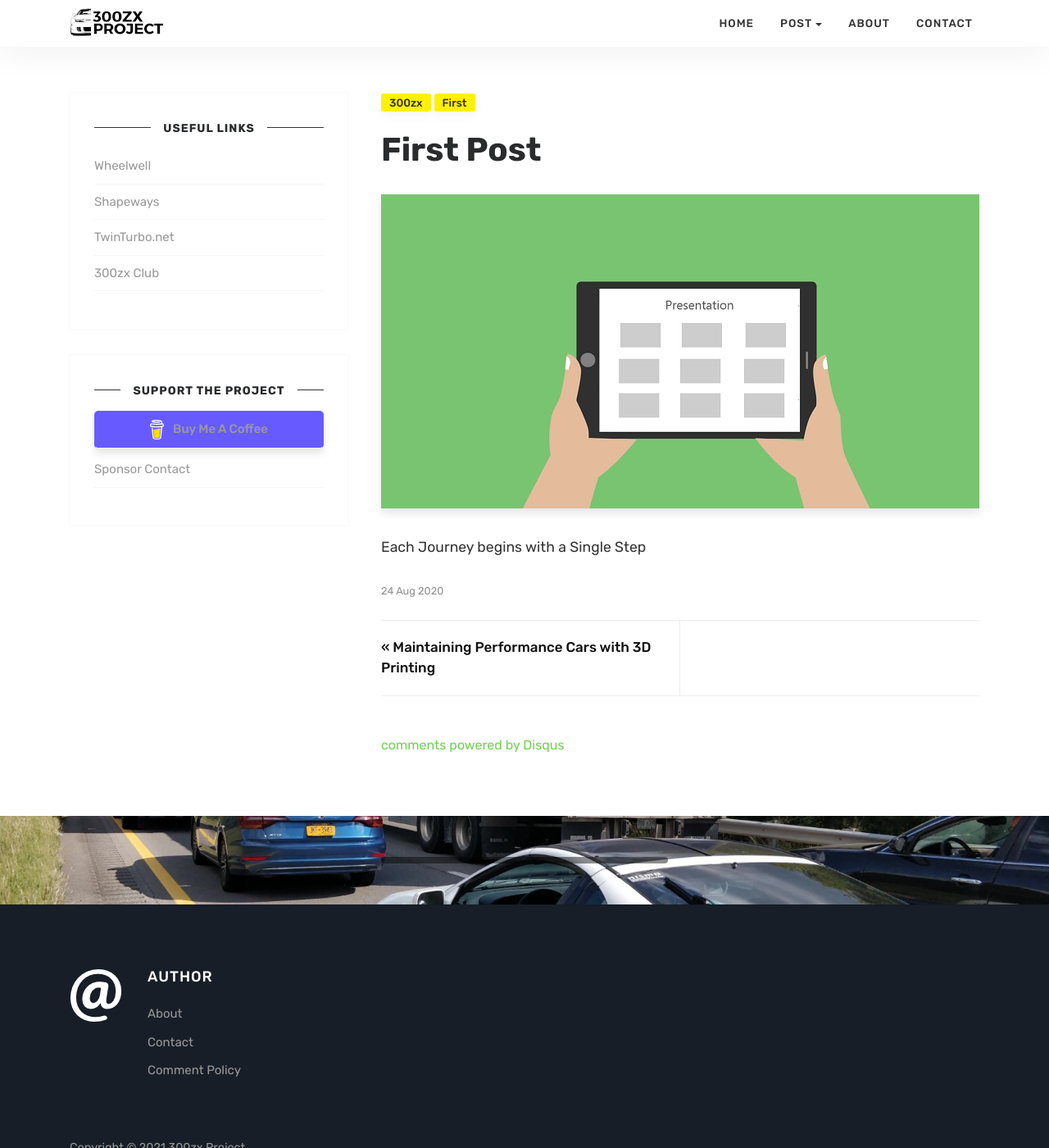
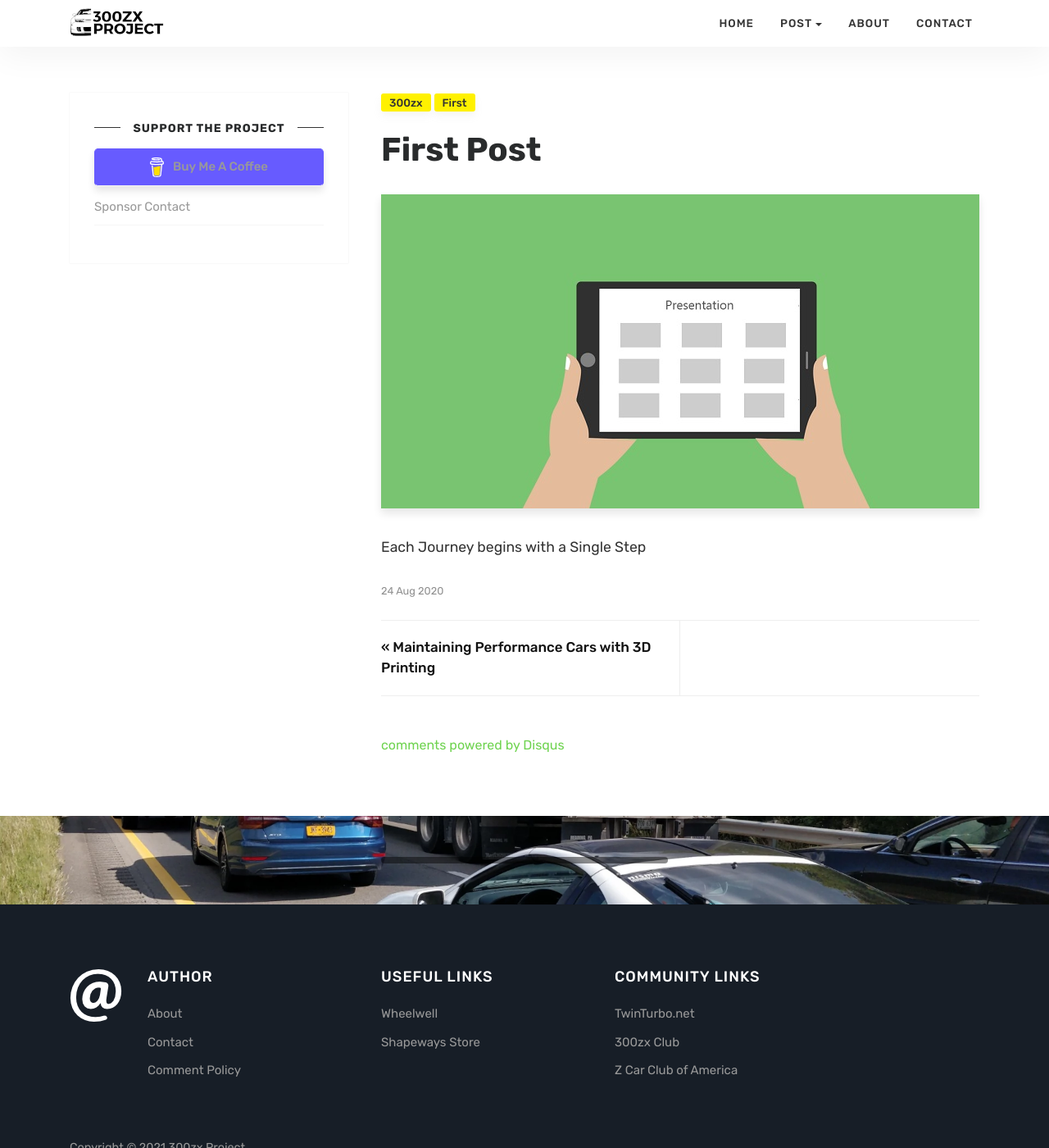
Before and after one commit to 300zxProject/300zxProject.github.io, a Jekyll site: the page built from _posts/2020-08-24-first-post.md, in a window 1280 px wide and 1400 px high. Shown: the whole window at 82% size. Built offline with Jekyll 4.4.1, drawn with Linux system fonts in a browser that asks for light colours; comment, search, counter and statistics services are not loaded.

Commit message:
Split community and Personal links into different groups and moved from sidebar to the footer. Tweaked the size of the Fontpage Banner to better fit the text Swapped wich post was featured to be the 3D print post

```diff
--- a/_includes/sidebar.html
+++ b/_includes/sidebar.html
@@ -1,16 +1,5 @@
 
 <div class="sidebar">
-
-        <div class="sidebar-section">
-            <h5><span>Useful Links</span></h5>
-            <ul style="list-none;">
-              <li><a target="_blank" href="https://wheelwell.com/landon-jurgens/1ned/1994-nissan-300zx">Wheelwell</a></li>
-              <li><a target="_blank" href="https://www.shapeways.com/shops/300zxproject">Shapeways</a></li>
-              <li><a target="_blank" href="http://twinturbo.net/">TwinTurbo.net</a></li>
-              <li><a target="_blank" href="http://www.300zxclub.com/">300zx Club</a></li>
-            </ul>
-        </div>
-
     <div class="sidebar-section">
       <h5><span>Support the Project</span></h5>
       <ul style="list-none">
@@ -21,5 +10,4 @@
         <li><a target="_blank" href="{{ site.url }}/sponsorcontact">Sponsor Contact</a></li>
       </ul>
     </div>
-
 </div>
--- a/_layouts/default.html
+++ b/_layouts/default.html
@@ -154,6 +154,27 @@
                 </div>
                 </div>
 
+                <div class="col-sm-3">
+                <div class="footer-widget">
+                  <h5 class="title">Useful Links</h5>
+                  <ul>
+                    <li><a target="_blank" href="https://wheelwell.com/landon-jurgens/1ned/1994-nissan-300zx">Wheelwell</a></li>
+                    <li><a target="_blank" href="https://www.shapeways.com/shops/300zxproject">Shapeways Store</a></li>
+                  </ul>
+                </div>
+                </div>
+
+                <div class="col-sm-3">
+                <div class="footer-widget">
+                  <h5 class="title">Community Links</h5>
+                  <ul>
+                    <li><a target="_blank" href="http://twinturbo.net/">TwinTurbo.net</a></li>
+                    <li><a target="_blank" href="http://www.300zxclub.com/">300zx Club</a></li>
+                    <li><a target="_blank" href="http://zcca.org/">Z Car Club of America</a></li>
+                  </ul>
+                </div>
+                </div>
+
             </div>
 
             <div class="copyright">
--- a/assets/css/custom.scss
+++ b/assets/css/custom.scss
@@ -37,3 +37,11 @@
 .contactformparagraph {
 	margin-bottom: 1.2rem;
 }
+
+.intro h2 {
+	margin-top: 0;
+}
+
+.sidebar-section {
+	margin-bottom: 0;
+}
```
Also changed, not shown: _posts/2020-06-16-Maintaining-Performance-Cars-with-3D-Printing.md (+1 -1 lines), _posts/2020-08-24-first-post.md (+1 -1 lines). Lines whose indentation alone changed are shown as unchanged.
